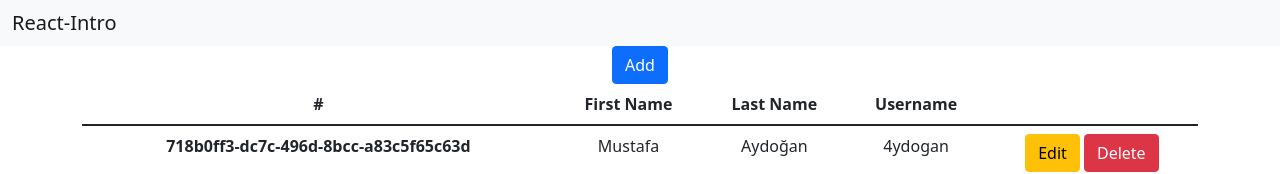
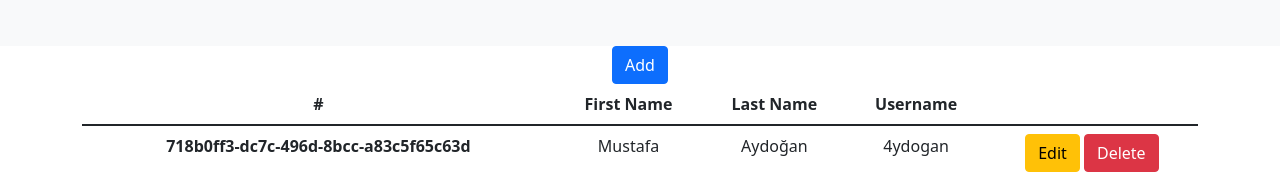
Before and after one commit to 4ydogan/react-app, a React (Create React App) app: page / in a window 1280 px wide. Shown: the top 174 px of the page. Built offline with nearby package versions, Linux system fonts and the light colour scheme.

Commit message:
Some updates

```diff
--- a/src/components/UserListComponent.js
+++ b/src/components/UserListComponent.js
@@ -27,8 +27,8 @@ export default class UserListComponent extends Component {
   render() {
     return (
       <div className='container'>
+        <button className='btn btn-primary' onClick={() => this.setState({user : {}, visible : true, title:'New User'})}>Add</button>
         <FormComponent visible={this.state.visible} hide={this.hide} addUser={this.props.addUser } user={this.state.user} title={this.state.title} editUser={this.props.editUser}/>
-        <button className='btn btn-primary' onClick={() => this.setState({user : {}, visible : true, title:'New User'})}>Add</button>
         {this.props.users.length > 0 ? (<Table>
           <thead>
             <tr>
--- a/src/pages/HomePage.js
+++ b/src/pages/HomePage.js
@@ -104,7 +104,7 @@ export default class HomePage extends Component {
         <ToastContainer />
         <Navbar color='light' expand="md" light>
           <div>
-            <NavbarBrand href='/'>React-Intro</NavbarBrand>
+            <NavbarBrand href='/'></NavbarBrand>
           </div>
          </Navbar>
          <UserListComponent users={this.state.users} addUser={this.addUser} deleteUser={this.deleteUser} editUser={this.editUser}/>
```
Also changed, not shown: src/components/FormComponent.js (+4 -3 lines).
